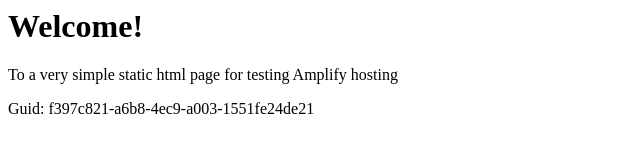
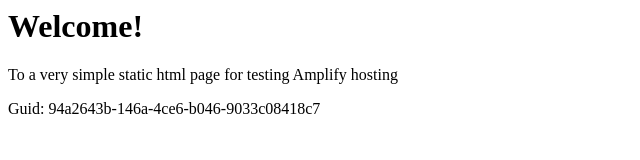
Before and after one commit to aws-aemilia-gru/Github-PR-Commit-Integration-Test-DoNotTouch-GithubWebhookPreviewCanaryTest-v1-preprod-sa-east-1, a website: page src/index.html in a window 1280 px wide. Shown: the full height of the page, 0-640 px from the left. Drawn offline with Linux system fonts and the light colour scheme.

Commit message:
commit from integ tests

```diff
--- a/src/index.html
+++ b/src/index.html
@@ -12,6 +12,6 @@
 <body>
     <h1>Welcome!</h1>
     <p>To a very simple static html page for testing Amplify hosting</p>
-    <p>Guid: f397c821-a6b8-4ec9-a003-1551fe24de21</p></body>
+    <p>Guid: 94a2643b-146a-4ce6-b046-9033c08418c7</p></body>
 
 </html>
```
